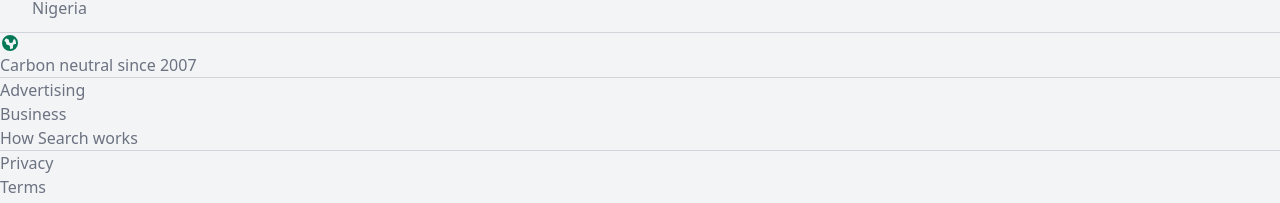
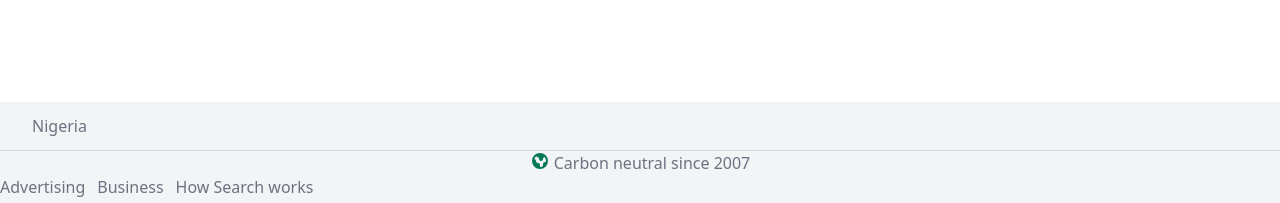
Before and after one commit to CodexpathCommunity/Google_2, a Next.js app: page / in a window 1280 px wide. Shown: the part 577-780 px from the top of the page. Built offline with nearby package versions, Linux system fonts and the light colour scheme.

Commit message:
added the footer styles

```diff
--- a/components/Footer.js
+++ b/components/Footer.js
@@ -7,18 +7,20 @@ function Footer() {
         <p className="">Nigeria</p>
       </div>
       <div className="grid grid-cols-1">
+        <div className="flex justify-center">
           <GlobeIcon className="h-5 mr-1 text-green-700" /> Carbon neutral since
           2007
         </div>
-      <div className="">
+        <div className="flex justify-center space-x-3 whitespace-nowrap md:justify-self-start">
           <p className="">Advertising</p>
           <p className="">Business</p>
           <p className="">How Search works</p>
         </div>
-      <div className="">
+        <div className="flex justify-center space-x-8 md:ml-auto , ">
           <p className="">Privacy</p>
           <p className="">Terms</p>
           <p className="">Settings</p>
+        </div>
       </div>
     </footer>
   );
```
Lines whose indentation alone changed are shown as unchanged.
